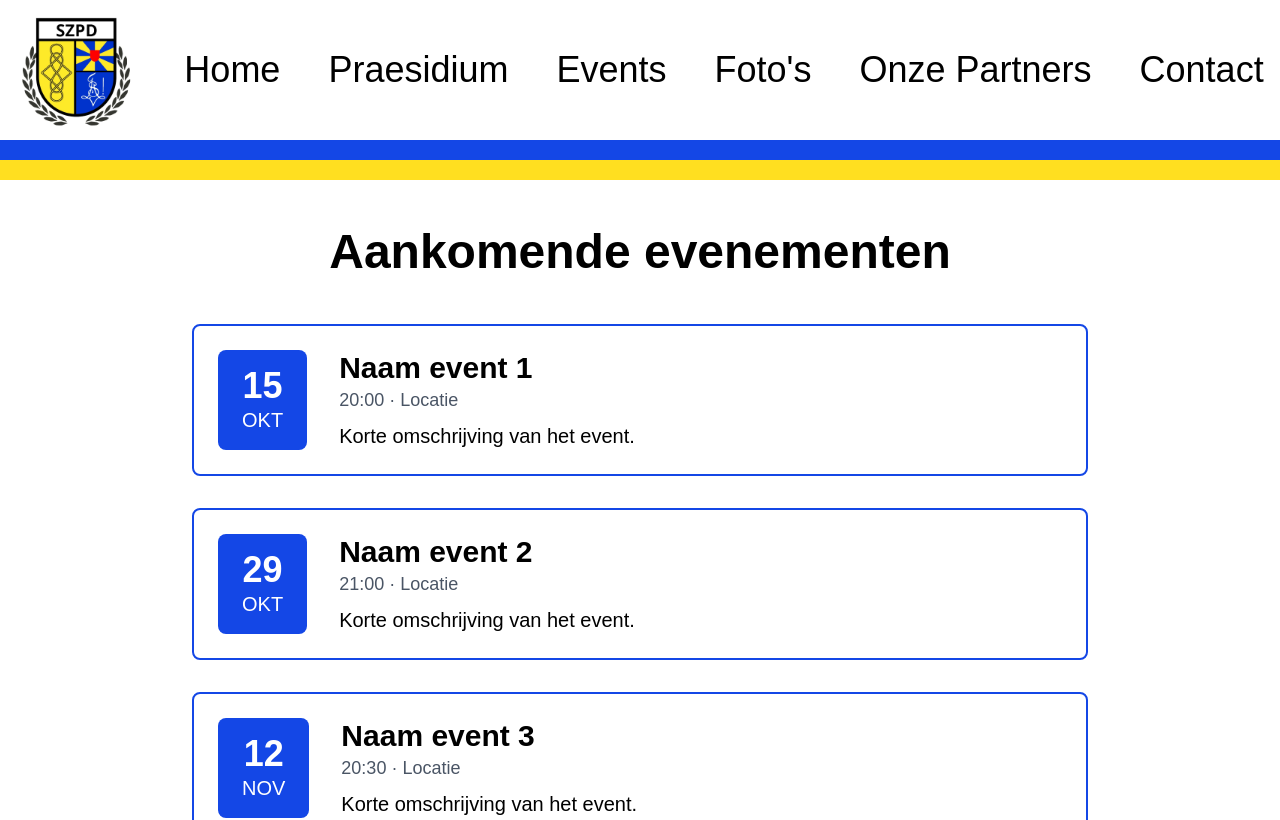
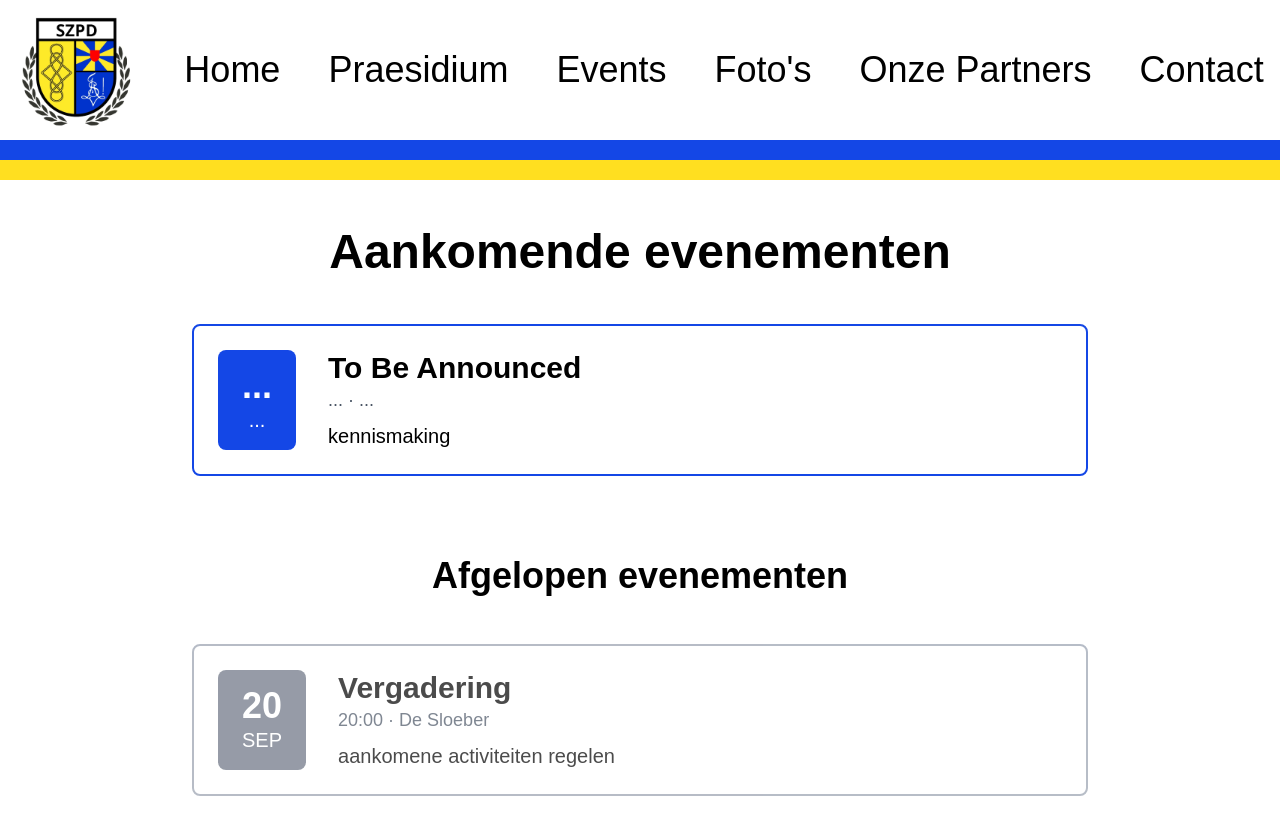
Before and after one commit to seppejoije-ux/seppejoije-ux.github.io, a Next.js app: page /events in a window 1280 px wide. Shown: the top 820 px of the page. Built offline with nearby package versions, Linux system fonts and the light colour scheme.

Commit message:
Beschrijving van je wijziging

```diff
--- a/app/events/page.tsx
+++ b/app/events/page.tsx
@@ -7,42 +7,14 @@ export default function Events() {
         {/* Aankomend 1 */}
         <div className="flex items-center gap-4 sm:gap-8 border-2 border-blue-700 rounded-lg p-4 sm:p-6">
           <div className="shrink-0 bg-blue-700 text-white text-center rounded-lg px-3 py-2 sm:px-6 sm:py-4">
-            <p className="text-2xl sm:text-4xl font-bold">15</p>
-            <p className="text-base sm:text-xl uppercase">Okt</p>
+            <p className="text-2xl sm:text-4xl font-bold">...</p>
+            <p className="text-base sm:text-xl uppercase">...</p>
           </div>
 
           <div className="min-w-0">
-            <h3 className="text-xl sm:text-3xl font-bold break-words">Naam event 1</h3>
-            <p className="text-base sm:text-lg text-gray-600">20:00 · Locatie</p>
-            <p className="text-base sm:text-xl mt-1 sm:mt-2">Korte omschrijving van het event.</p>
-          </div>
-        </div>
-
-        {/* Aankomend 2 */}
-        <div className="flex items-center gap-4 sm:gap-8 border-2 border-blue-700 rounded-lg p-4 sm:p-6">
-          <div className="shrink-0 bg-blue-700 text-white text-center rounded-lg px-3 py-2 sm:px-6 sm:py-4">
-            <p className="text-2xl sm:text-4xl font-bold">29</p>
-            <p className="text-base sm:text-xl uppercase">Okt</p>
-          </div>
-
-          <div className="min-w-0">
-            <h3 className="text-xl sm:text-3xl font-bold break-words">Naam event 2</h3>
-            <p className="text-base sm:text-lg text-gray-600">21:00 · Locatie</p>
-            <p className="text-base sm:text-xl mt-1 sm:mt-2">Korte omschrijving van het event.</p>
-          </div>
-        </div>
-
-        {/* Aankomend 3 */}
-        <div className="flex items-center gap-4 sm:gap-8 border-2 border-blue-700 rounded-lg p-4 sm:p-6">
-          <div className="shrink-0 bg-blue-700 text-white text-center rounded-lg px-3 py-2 sm:px-6 sm:py-4">
-            <p className="text-2xl sm:text-4xl font-bold">12</p>
-            <p className="text-base sm:text-xl uppercase">Nov</p>
-          </div>
-
-          <div className="min-w-0">
-            <h3 className="text-xl sm:text-3xl font-bold break-words">Naam event 3</h3>
-            <p className="text-base sm:text-lg text-gray-600">20:30 · Locatie</p>
-            <p className="text-base sm:text-xl mt-1 sm:mt-2">Korte omschrijving van het event.</p>
+            <h3 className="text-xl sm:text-3xl font-bold break-words">To Be Announced</h3>
+            <p className="text-base sm:text-lg text-gray-600">... · ...</p>
+            <p className="text-base sm:text-xl mt-1 sm:mt-2">kennismaking</p>
           </div>
         </div>
       </div>
@@ -58,13 +30,16 @@ export default function Events() {
           </div>
 
           <div className="min-w-0">
-            <h3 className="text-xl sm:text-3xl font-bold break-words">Afgelopen event A</h3>
-            <p className="text-base sm:text-lg text-gray-600">19:00 · Locatie</p>
-            <p className="text-base sm:text-xl mt-1 sm:mt-2">Korte omschrijving van het event.</p>
+            <h3 className="text-xl sm:text-3xl font-bold break-words">Vergadering</h3>
+            <p className="text-base sm:text-lg text-gray-600">20:00 · De Sloeber</p>
+            <p className="text-base sm:text-xl mt-1 sm:mt-2">aankomene activiteiten regelen</p>
           </div>
         </div>
 
+
+
         {/* Afgelopen 2 (oudste, onderaan) */}
+            {/*
         <div className="flex items-center gap-4 sm:gap-8 border-2 border-gray-400 opacity-70 rounded-lg p-4 sm:p-6">
           <div className="shrink-0 bg-gray-500 text-white text-center rounded-lg px-3 py-2 sm:px-6 sm:py-4">
             <p className="text-2xl sm:text-4xl font-bold">5</p>
@@ -77,6 +52,9 @@ export default function Events() {
             <p className="text-base sm:text-xl mt-1 sm:mt-2">Korte omschrijving van het event.</p>
           </div>
         </div>
+              */}
+
+
       </div>
     </main>
   );
```
